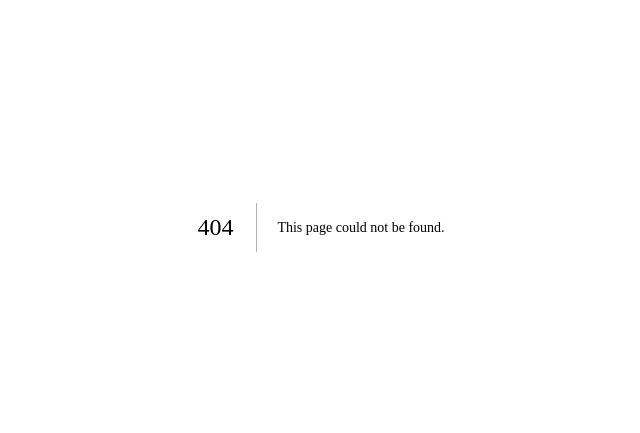
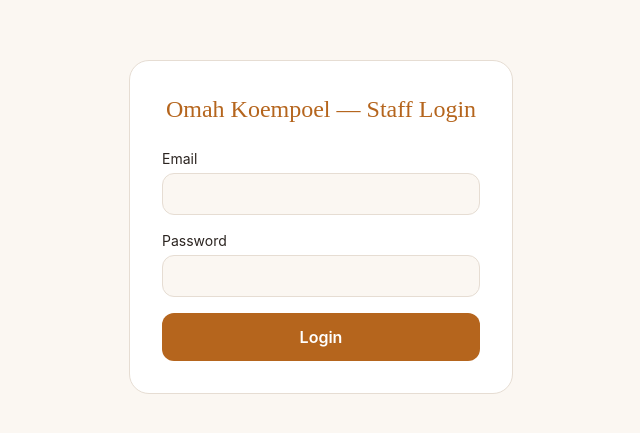
Before and after one commit to panselbumdkwb-commits/omahkoempoel, a Next.js app: page /login in a window 1280 px wide. Before the commit this address had no page. Shown: the part 173-606 px from the top of the page, without its empty margins (319-959 px from the left). Built offline with nearby package versions, Linux system fonts and the light colour scheme; no server answers.

Commit message:
Add files via upload

```diff
--- /dev/null
+++ b/src/app/login/page.tsx
@@ -0,0 +1,70 @@
+"use client";
+
+import { useState } from "react";
+import { useRouter } from "next/navigation";
+import { supabase } from "@/lib/supabase-browser";
+
+export default function LoginPage() {
+  const router = useRouter();
+  const [email, setEmail] = useState("");
+  const [password, setPassword] = useState("");
+  const [error, setError] = useState<string | null>(null);
+  const [loading, setLoading] = useState(false);
+
+  async function handleSubmit(e: React.FormEvent) {
+    e.preventDefault();
+    setLoading(true);
+    setError(null);
+
+    const { error } = await supabase.auth.signInWithPassword({ email, password });
+
+    setLoading(false);
+    if (error) {
+      setError("Login gagal: email atau password salah.");
+      return;
+    }
+    router.push("/pos");
+    router.refresh();
+  }
+
+  return (
+    <main className="min-h-screen flex items-center justify-center p-8 bg-background dark:bg-background-dark">
+      <form
+        onSubmit={handleSubmit}
+        className="max-w-sm w-full rounded-lg border border-border bg-surface dark:bg-surface-dark dark:border-border p-8"
+      >
+        <h1 className="text-2xl font-heading text-primary mb-6 text-center">
+          Omah Koempoel — Staff Login
+        </h1>
+
+        <label className="block text-sm mb-1">Email</label>
+        <input
+          type="email"
+          required
+          value={email}
+          onChange={(e) => setEmail(e.target.value)}
+          className="w-full border border-border rounded-md p-2 mb-4 bg-background dark:bg-background-dark"
+        />
+
+        <label className="block text-sm mb-1">Password</label>
+        <input
+          type="password"
+          required
+          value={password}
+          onChange={(e) => setPassword(e.target.value)}
+          className="w-full border border-border rounded-md p-2 mb-4 bg-background dark:bg-background-dark"
+        />
+
+        {error && <p className="text-danger text-sm mb-4">{error}</p>}
+
+        <button
+          type="submit"
+          disabled={loading}
+          className="w-full bg-primary text-white rounded-md py-3 font-semibold disabled:opacity-50"
+        >
+          {loading ? "Memproses..." : "Login"}
+        </button>
+      </form>
+    </main>
+  );
+}
--- a/src/app/pos/page.tsx
+++ b/src/app/pos/page.tsx
@@ -1,8 +1,17 @@
+import { redirect } from "next/navigation";
 import { createSupabaseServerClient } from "@/lib/supabase-server";
 import PosClient from "./PosClient";
 
 export default async function PosPage() {
   const supabase = createSupabaseServerClient();
+
+  const {
+    data: { user },
+  } = await supabase.auth.getUser();
+
+  if (!user) {
+    redirect("/login");
+  }
 
   const [{ data: products }, { data: tables }, { data: paymentMethods }, { data: business }] =
     await Promise.all([
```
Also changed, not shown: src/middleware.ts (added, +45 -0 lines).
